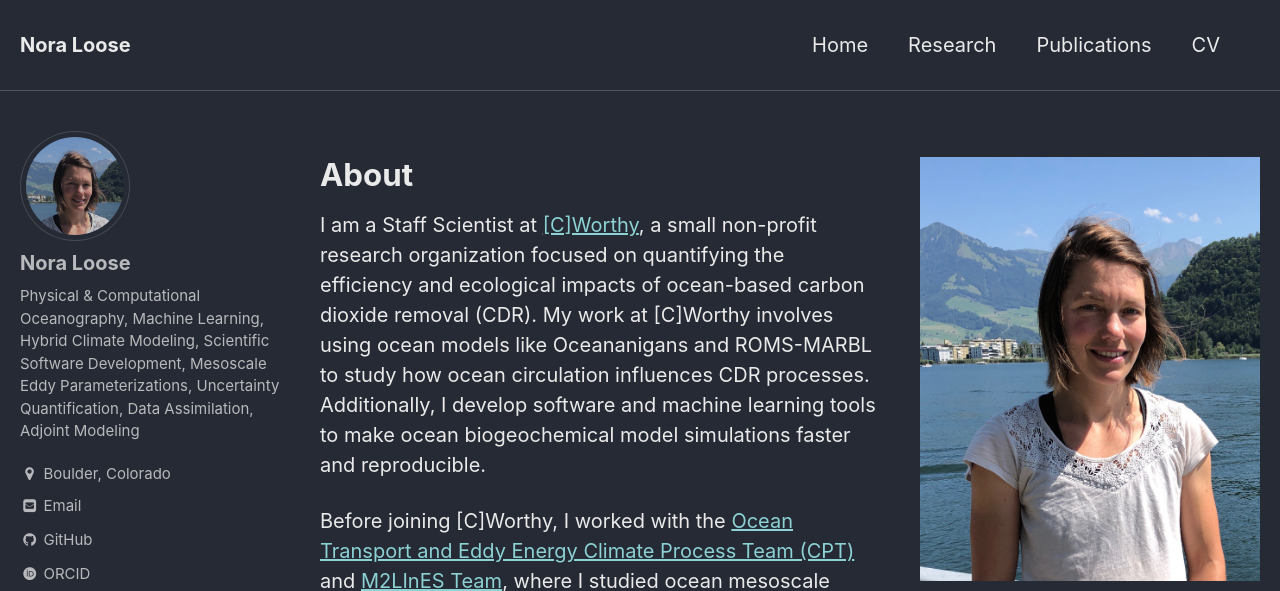
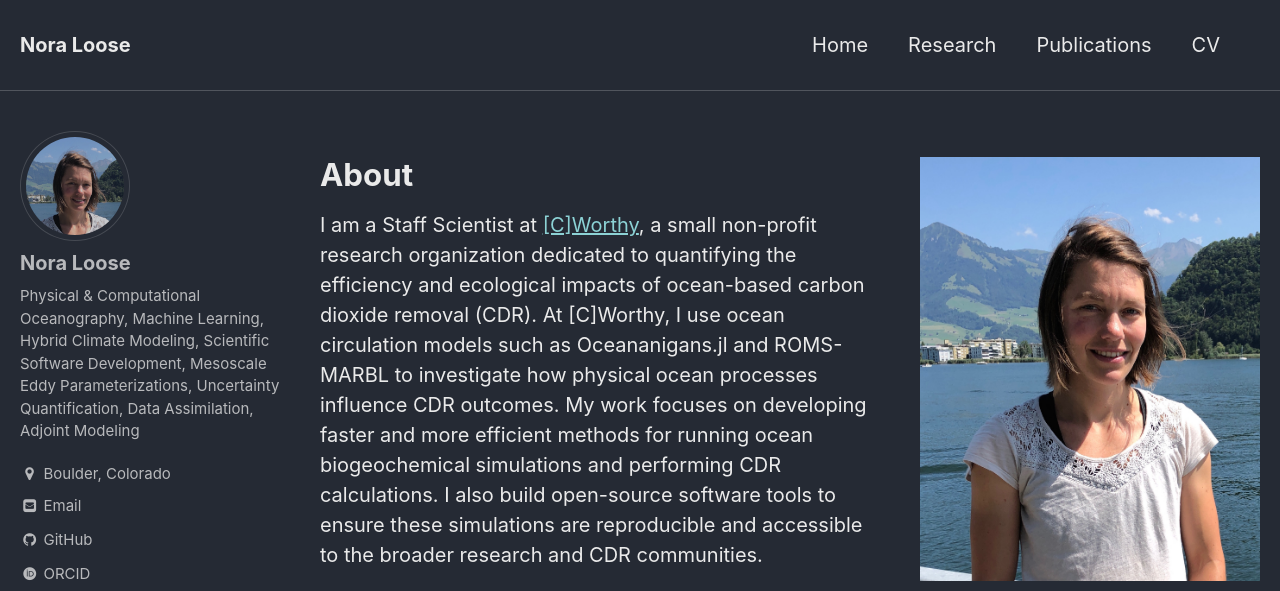
Before and after one commit to NoraLoose/noraloose.github.io, a Jekyll site: the page built from _pages/index.md, in a window 1280 px wide and 900 px high, cut to the strip 0-591 px from the top of the window. Built offline with Jekyll 4.4.1, drawn with Linux system fonts in a browser that asks for light colours; some web fonts are replaced; the list of posts is cut into pages by our own code; some of the changed text lies outside the part shown.

Commit message:
ML -> ocean modeling

```diff
--- a/_pages/index.md
+++ b/_pages/index.md
@@ -11,9 +11,8 @@ author_profile: true
 # About
 
 
-I am a Staff Scientist at [[C]Worthy](https://www.cworthy.org/), a small non-profit research organization focused on quantifying the efficiency and ecological impacts of ocean-based carbon dioxide removal (CDR).
-My work at [C]Worthy involves using ocean models like Oceananigans and ROMS-MARBL to study how ocean circulation influences CDR processes.
-Additionally, I develop software and machine learning tools to make ocean biogeochemical model simulations faster and reproducible.
+I am a Staff Scientist at [[C]Worthy](https://www.cworthy.org/), a small non-profit research organization dedicated to quantifying the efficiency and ecological impacts of ocean-based carbon dioxide removal (CDR).
+At [C]Worthy, I use ocean circulation models such as Oceananigans.jl and ROMS-MARBL to investigate how physical ocean processes influence CDR outcomes. My work focuses on developing faster and more efficient methods for running ocean biogeochemical simulations and performing CDR calculations. I also build open-source software tools to ensure these simulations are reproducible and accessible to the broader research and CDR communities.
 
 Before joining [C]Worthy, I worked with the [Ocean Transport and Eddy Energy Climate Process Team (CPT)](https://ocean-eddy-cpt.github.io/) and [M2LInES Team](https://m2lines.github.io/), where I studied ocean mesoscale eddy parameterizations in both projects.
 My research with the CPT focused on theoretical and numerical modeling approaches to embedding physical and energy constraints into ocean eddy parameterizations.
@@ -22,7 +21,7 @@ During my PhD, I worked on adjoint modeling, ocean state estimation and uncertai
 
 I develop open-source software tools in Python and Julia to support efficient, reproducible, and open science within our community.
 I have led the development of two open-source Python packages: [GCM-Filters](https://gcm-filters.readthedocs.io/en/latest/) and [ROMS-Tools](https://roms-tools.readthedocs.io/en/latest/).
-I am also a PI in the [DJ4Earth project](https://dj4earth.github.io/), where we are making Julia-based Earth system models—including [Oceananigans](https://clima.github.io/OceananigansDocumentation/stable/)—differentiable.
+I am also a PI in the [DJ4Earth project](https://dj4earth.github.io/), where we are making Julia-based Earth system models, including [Oceananigans](https://clima.github.io/OceananigansDocumentation/stable/), differentiable.
 Differentiable Earth system models enable an online approach to training hybrid climate models, where machine learning techniques can be seamlessly integrated with physical model dynamics.
 
 When I'm not doing research, I enjoy being active outdoors and spending time with my toddler. I love rock climbing, trail running, and backcountry skiing.
```
Also changed, not shown: _pages/research.md (+23 -13 lines), assets/images/antitracer.png (added).
